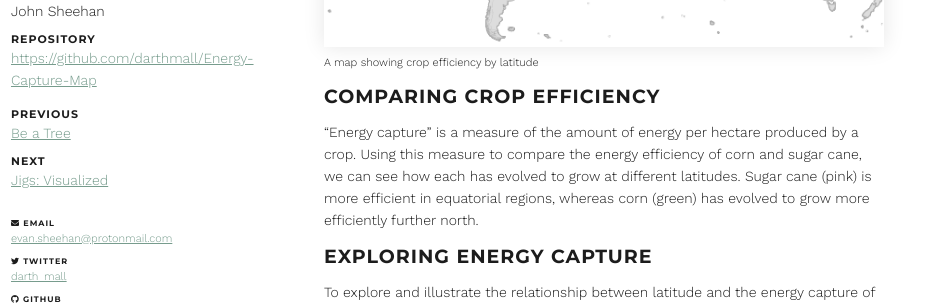
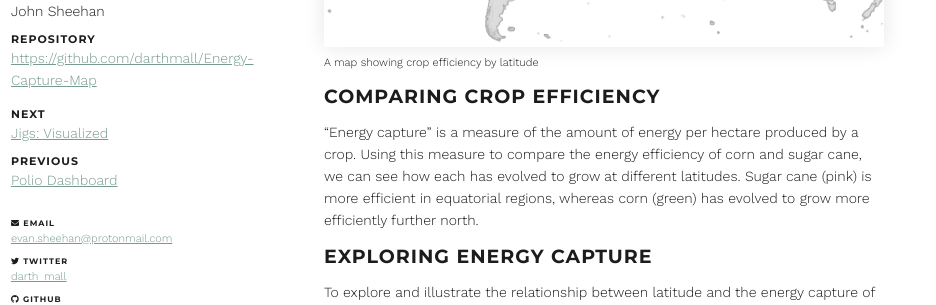
Before and after one commit to darthmall/darthmall.github.io, a Jekyll site: the page built from _projects/energy_capture_map.md, in a window 1280 px wide. Shown: the part 318-623 px from the top of the page, without its empty margins (0-936 px from the left). Built offline with Jekyll 4.4.1, drawn with Linux system fonts in a browser that asks for light colours; nearby versions of some CDN libraries.

Commit message:
Reverse the order of next/prev links
Sort the projects in the collection in reverse chronological order just
like the gallery so that "next" and "previous" match the reading of the
gallery from left-to-right. Move the "next" project link above the
"previous" one.

```diff
--- a/_layouts/project.html
+++ b/_layouts/project.html
@@ -9,7 +9,7 @@ layout: page
 
 {% capture collection_name %}{{ page.collection }}{% endcapture %}
 {% if collection_name %}
-  {% assign collection_items = site[collection_name] %}
+  {% assign collection_items = site[collection_name] | sort: 'order' | reverse %}
 
   {% for item in collection_items %}
 
@@ -40,16 +40,16 @@ layout: page
   </dl>
 
   <dl>
+    {% if next %}
+      <dt>Next</dt>
+      <dd>
+        <a href="{{ next.url }}">{{ next.title }}</a>
+      </dd>
+    {% endif %}
     {% if prev %}
       <dt>Previous</dt>
       <dd>
         <a href="{{ prev.url }}">{{ prev.title }}</a>
-      </dd>
-    {% endif %}
-    {% if next %}
-      <dt>Next</dt>
-      <dd>
-        <a href="{{ next.url }}">{{ next.title }}</a>
       </dd>
     {% endif %}
   </dl>
```
